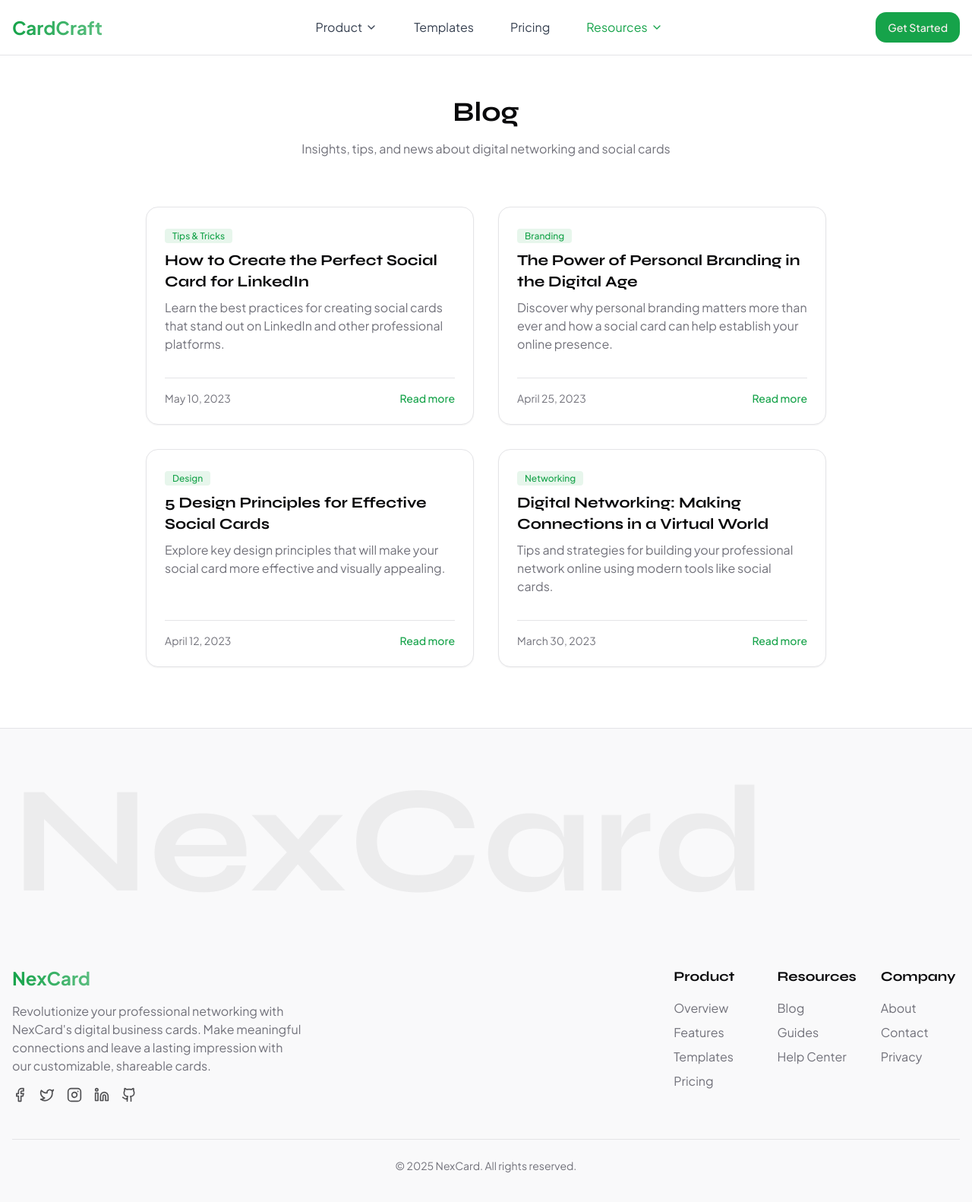
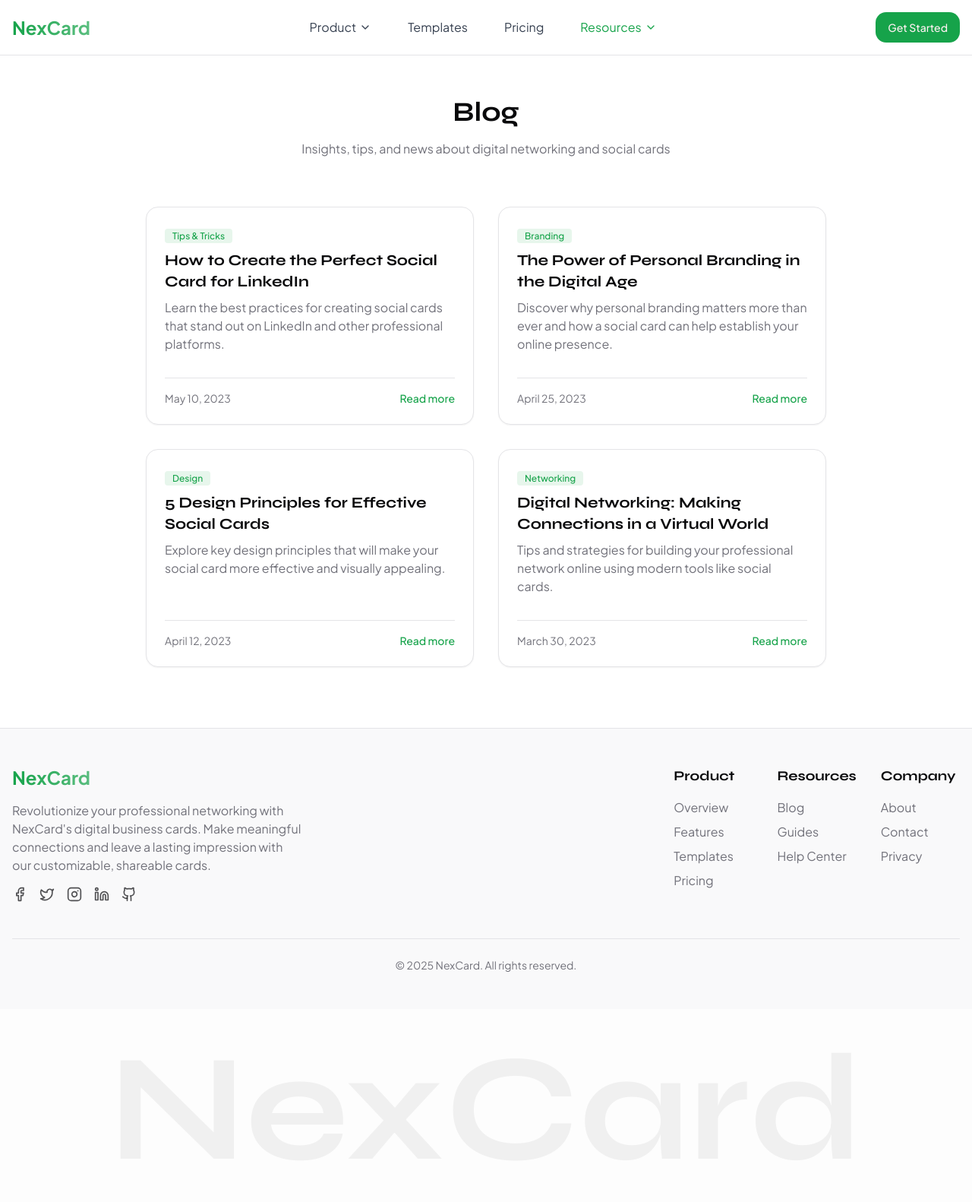
Before and after one commit to maverick-spec/social-card-generator, a React (Vite) app: page /blog in a window 1280 px wide. Shown: the top 1582 px of the page at 76% size. Built offline with nearby package versions, Linux system fonts and the light colour scheme.

Commit message:
Update website branding and footer
Updated website branding to reflect the new name, "NexCard".  Relocated large footer text for improved alignment.

```diff
--- a/src/components/Footer.tsx
+++ b/src/components/Footer.tsx
@@ -4,15 +4,9 @@ import { Facebook, Twitter, Instagram, Linkedin, Github } from "lucide-react";
 
 export function Footer() {
   return (
+    <>
       <footer className="bg-muted/50 dark:bg-muted/20 border-t border-border py-12">
         <div className="container mx-auto px-4">
-        {/* Large Brand Name */}
-        <div className="mb-16">
-          <h2 className="text-[150px] md:text-[200px] font-bold text-black/5 leading-none">
-            NexCard
-          </h2>
-        </div>
-
           <div className="flex flex-col md:flex-row justify-between items-start gap-8">
             <div className="space-y-4 max-w-sm">
               <Link to="/" className="flex items-center gap-2">
@@ -138,5 +132,15 @@ export function Footer() {
           </div>
         </div>
       </footer>
+
+      {/* Large Brand Name Below Footer */}
+      <div className="bg-muted/20 py-8">
+        <div className="container mx-auto px-4 flex justify-center">
+          <h2 className="text-[150px] md:text-[200px] font-bold text-black/5 leading-none">
+            NexCard
+          </h2>
+        </div>
+      </div>
+    </>
   );
 }
--- a/src/components/Header.tsx
+++ b/src/components/Header.tsx
@@ -36,7 +36,7 @@ export function Header() {
         {/* Logo */}
         <Link to="/" className="flex items-center gap-2">
           <span className="text-2xl font-bold bg-gradient-to-r from-primary to-primary/70 bg-clip-text text-transparent">
-            CardCraft
+            NexCard
           </span>
         </Link>
 
--- a/src/pages/Index.tsx
+++ b/src/pages/Index.tsx
@@ -75,7 +75,7 @@ const Index = () => {
               transition={{ duration: 0.5 }}
               viewport={{ once: true }}
             >
-              <h2 className="text-3xl md:text-4xl font-bold">Why Choose CardCraft?</h2>
+              <h2 className="text-3xl md:text-4xl font-bold">Why Choose NexCard?</h2>
               <p className="mt-4 text-muted-foreground max-w-2xl mx-auto">
                 Our platform offers the perfect blend of professional features and ease of use
               </p>
@@ -130,7 +130,7 @@ const Index = () => {
                 Ready to Create Your Professional Digital Identity?
               </h2>
               <p className="text-lg text-muted-foreground max-w-2xl mx-auto mb-8">
-                Join thousands of professionals who are making meaningful connections with CardCraft's digital business cards.
+                Join thousands of professionals who are making meaningful connections with NexCard's digital business cards.
               </p>
               <div className="flex flex-col sm:flex-row items-center justify-center gap-4">
                 <Button asChild className="btn-primary min-w-[180px]">
```
Lines whose indentation alone changed are shown as unchanged.
